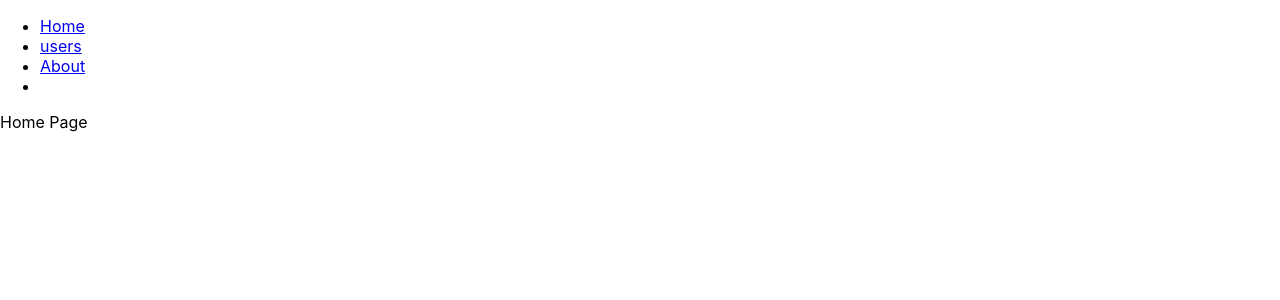
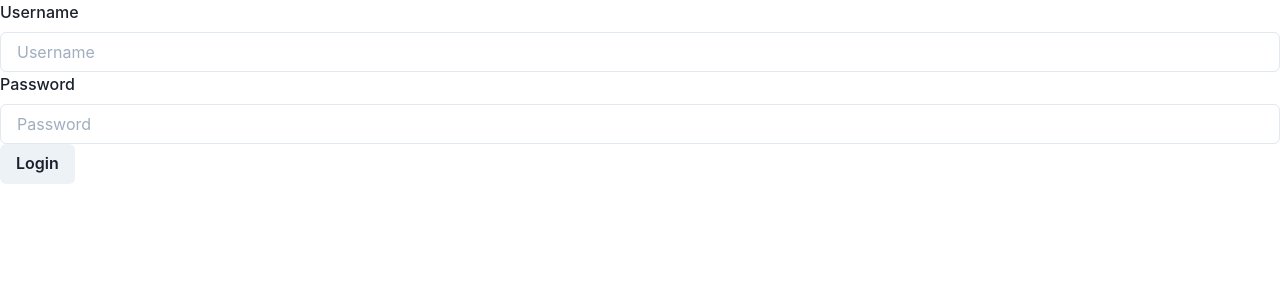
Before and after one commit to imyagnesh/ReactTraining_29_10_20, a React app: page / in a window 1280 px wide. Shown: the top 300 px of the page. Built offline with nearby package versions, Linux system fonts and the light colour scheme.

Commit message:
commit code without formik

```diff
--- /dev/null
+++ b/db.json
@@ -0,0 +1,37 @@
+{
+  "user": [{
+    "username": "admin",
+    "password": "Password1"
+  },
+  {
+    "username": "user",
+    "password": "Password1"
+  }],
+  "products": [
+    {
+      "id": 1,
+      "name": "Iphone",
+      "categroyId": 1,
+      "price": "67000",
+      "quantity": "12"
+    },
+    {
+      "id": 2,
+      "name": "Macbook Pro",
+      "categroyId": 2,
+      "price": "123000",
+      "quantity": "2"
+    }
+  ],
+  "productCategory": [
+    {
+      "id": 1,
+      "cagegory": "Mobile"
+    },
+    {
+      "id": 2,
+      "cagegory": "Laptop"
+    }
+  ],
+  "cart": []
+}
--- a/package.json
+++ b/package.json
@@ -4,6 +4,9 @@
   "private": true,
   "dependencies": {
     "@babel/core": "7.12.3",
+    "@chakra-ui/react": "^1.0.1",
+    "@emotion/react": "^11.1.1",
+    "@emotion/styled": "^11.0.0",
     "@pmmmwh/react-refresh-webpack-plugin": "0.4.2",
     "@svgr/webpack": "5.4.0",
     "@testing-library/jest-dom": "^5.11.4",
@@ -33,6 +36,8 @@
     "eslint-plugin-testing-library": "^3.9.2",
     "eslint-webpack-plugin": "^2.1.0",
     "file-loader": "6.1.1",
+    "formik": "^2.2.5",
+    "framer-motion": "^2.9.4",
     "fs-extra": "^9.0.1",
     "html-webpack-plugin": "4.5.0",
     "identity-obj-proxy": "3.0.0",
--- a/src/App.js
+++ b/src/App.js
@@ -1,41 +1,20 @@
-import { BrowserRouter as Router, Switch, Link, Route } from "react-router-dom";
+import {
+  BrowserRouter as Router,
+  Switch,
+} from "react-router-dom";
 // import AuthRoute from './Components/AuthRoute'
 import "./App.css";
 import RoutesConfig from "./Components/RoutesConfig";
 import routes from "./routes";
 
-
 function App() {
   return (
     <Router>
-      <div>
-        <nav>
-          <ul>
-            {routes.map((route) => (
-              <li key={route.path}>
-                <Link to={route.path}>{route.linkText}</Link>
-              </li>
-            ))}
-          </ul>
-        </nav>
-        <Switch>
-          {routes.map((route) => (
-            <RoutesConfig key={route.path} {...route} />
-          ))}
-          {/* <AuthRoute path="/about" auth={true}>
-            <About />
-          </AuthRoute>
-          <AuthRoute path="/users" auth={true}>
-            <Users />
-          </AuthRoute>
-          <Route path="/" exact>
-            <Home />
-          </Route>
-          <Route path="*">
-            <NoMatch />
-          </Route> */}
-        </Switch>
-      </div>
+      <Switch>
+        {routes.map((route) => (
+          <RoutesConfig key={route.path} {...route} />
+        ))}
+      </Switch>
     </Router>
   );
 }
--- a/src/Components/RoutesConfig.js
+++ b/src/Components/RoutesConfig.js
@@ -5,8 +5,6 @@ const RoutesConfig = (route) => {
     <Route
       path={route.path}
       render={(props) => {
-        console.log("🚀 ~ file: RoutesConfig.js ~ line 12 ~ RoutesConfig ~ props", props)
-        console.log(route.component);
         return <route.component {...props} routes={route.routes} />;
       }}
     />
--- a/src/Containers/About/index.js
+++ b/src/Containers/About/index.js
@@ -1,11 +1,20 @@
-import React from 'react'
+import React from "react";
+import { Consumer } from "../../Context/localeContext";
 
 const index = () => {
-    return (
+  return (
+    <Consumer>
+      {(value) => (
         <div>
-            About Page
+          <h1>About Page</h1>
+          <p>{value.locale}</p>
+          <button type="button" onClick={() => value.onChangeLocale("de")}>
+            Change Locale
+          </button>
         </div>
-    )
-}
+      )}
+    </Consumer>
+  );
+};
 
-export default index
+export default index;
--- a/src/Containers/Home/index.js
+++ b/src/Containers/Home/index.js
@@ -1,11 +1,18 @@
-import React from 'react'
+import React from "react";
+import { Consumer } from "../../Context/localeContext";
 
 const index = () => {
-    return (
+  return (
+    <Consumer>
+      {(value) => (
         <div>
-            Home Page
+          <h1>Home Page</h1>
+          <p>{value.locale}</p>
+          <button type="button" onClick={() => value.onChangeLocale('es')}>Change Locale</button>
         </div>
-    )
-}
+      )}
+    </Consumer>
+  );
+};
 
-export default index
+export default index;
--- /dev/null
+++ b/src/Containers/Login/index.js
@@ -0,0 +1,73 @@
+import React, { useState } from "react";
+import {
+  Input,
+  Button,
+  FormControl,
+  FormLabel,
+  FormErrorMessage,
+} from "@chakra-ui/react";
+
+const validate = (data) => {
+  const err = {};
+  if (!data.username) {
+    err.username = "Username is Required";
+  }
+  if (!data.username) {
+    err.password = "Password is Required";
+  }
+  return err;
+};
+
+const Index = () => {
+  const [form, setForm] = useState({
+    username: "",
+    password: "",
+  });
+
+  const [error, setError] = useState({});
+
+  // store the date in state
+  const onChange = (event) => {
+    const { name, value } = event.target;
+    setForm({ ...form, [name]: value });
+  };
+
+  const onSubmit = (e) => {
+    e.preventDefault();
+    const formValidate = validate(form);
+    if (Object.keys(formValidate).length > 0) {
+      setError(formValidate);
+    } else {
+      alert(JSON.stringify(form));
+    }
+  };
+
+  return (
+    <form onSubmit={onSubmit}>
+      <FormControl id="username" isInvalid={!!error.username}>
+        <FormLabel>Username</FormLabel>
+        <Input
+          name="username"
+          placeholder="Username"
+          value={form.username}
+          onChange={onChange}
+        />
+        {error.username && <FormErrorMessage>{error.username}</FormErrorMessage>}
+      </FormControl>
+      <FormControl id="password" isInvalid={!!error.password}>
+        <FormLabel>Password</FormLabel>
+        <Input
+          name="password"
+          placeholder="Password"
+          type="password"
+          value={form.password}
+          onChange={onChange}
+        />
+        {error.password && <FormErrorMessage>{error.password}</FormErrorMessage>}
+      </FormControl>
+      <Button type="submit">Login</Button>
+    </form>
+  );
+};
+
+export default Index;
--- /dev/null
+++ b/src/Context/localeContext.js
@@ -0,0 +1,19 @@
+import { createContext, useState } from "react";
+
+export const { Provider, Consumer } = createContext();
+
+const LocaleProvider = ({ children }) => {
+const [locale, setLocale] = useState('en')
+  return (
+    <Provider
+      value={{
+        locale,
+        onChangeLocale: (newLocale) => setLocale(newLocale)
+      }}
+    >
+      {children}
+    </Provider>
+  );
+};
+
+export default LocaleProvider;
--- a/src/index.js
+++ b/src/index.js
@@ -1,14 +1,17 @@
-import React from 'react';
-import ReactDOM from 'react-dom';
-import './index.css';
-import App from './App';
-import reportWebVitals from './reportWebVitals';
+import React from "react";
+import ReactDOM from "react-dom";
+import "./index.css";
+import App from "./App";
+import reportWebVitals from "./reportWebVitals";
+import { ChakraProvider } from "@chakra-ui/react";
 
 ReactDOM.render(
   <React.StrictMode>
-    <App />
+    <ChakraProvider>
+      <App />
+    </ChakraProvider>
   </React.StrictMode>,
-  document.getElementById('root')
+  document.getElementById("root")
 );
 
 // If you want to start measuring performance in your app, pass a function
--- a/src/routes.js
+++ b/src/routes.js
@@ -1,46 +1,13 @@
-import About from './Containers/About'
-import Home from './Containers/Home'
-import Users from './Containers/Users'
-import NoMatch from "./Containers/NoMatch.jsx";
-import User1 from './Containers/Users/User1';
-import User2 from './Containers/Users/User2';
+import Login from './Containers/Login'
 
 const routes = [
   {
     path: "/",
     exact: true,
     auth: false,
-    component: Home,
-    linkText: 'Home'
-  },
-  {
-    path: "/users",
-    auth: true,
-    component: Users,
-    linkText: 'users',
-    routes: [
-        {
-            path: "/users/bus",
-            component: User1,
-            linkText: 'Bus',
-          },
-          {
-            path: "/users/cart",
-            component: User2,
-            linkText: 'Cart',
-          }
-    ]
-  },
-  {
-    path: "/about",
-    auth: true,
-    component: About,
-    linkText: 'About',
-  },
-  {
-    path: "*",
-    auth: true,
-    component: NoMatch
+    component: Login,
+    linkText: 'Login',
+    authRequired: false
   },
 ];
 
```
Also changed, not shown: 2 other files (tests, documents, lock files or other folders).
